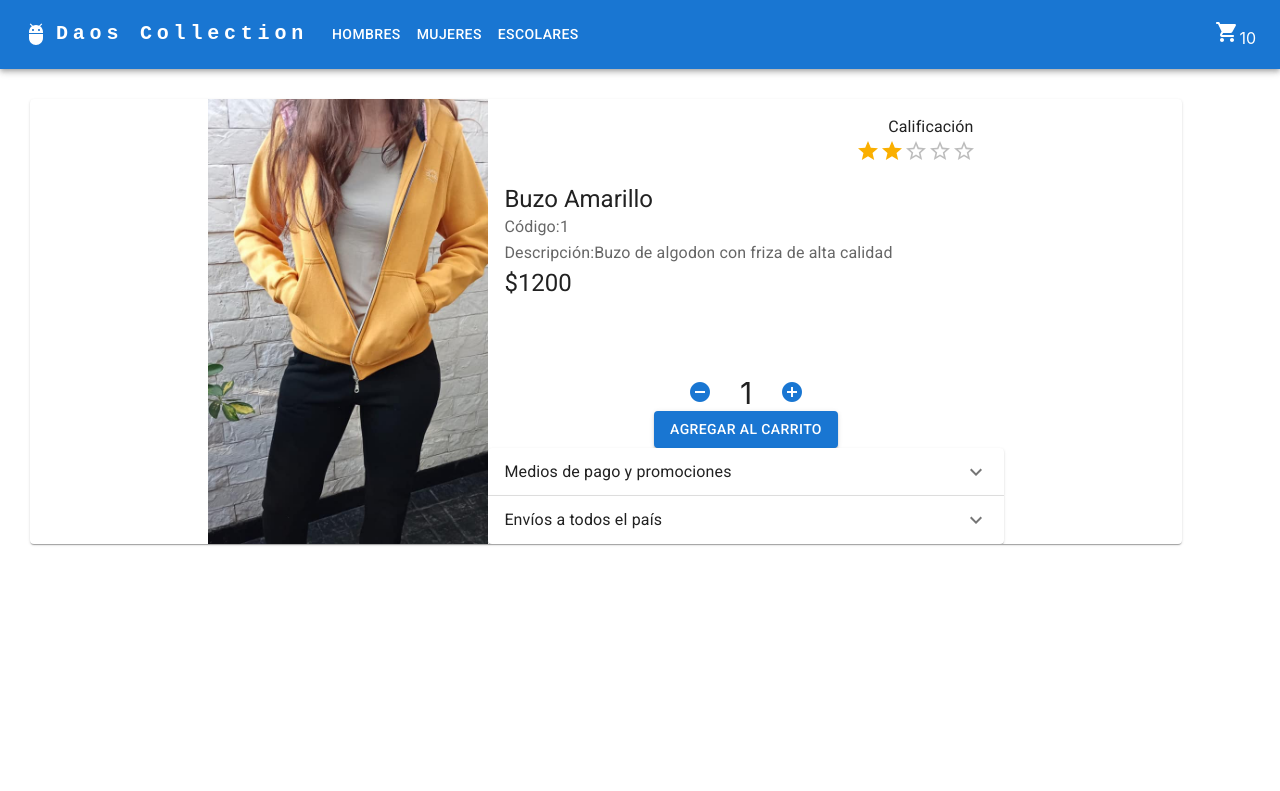
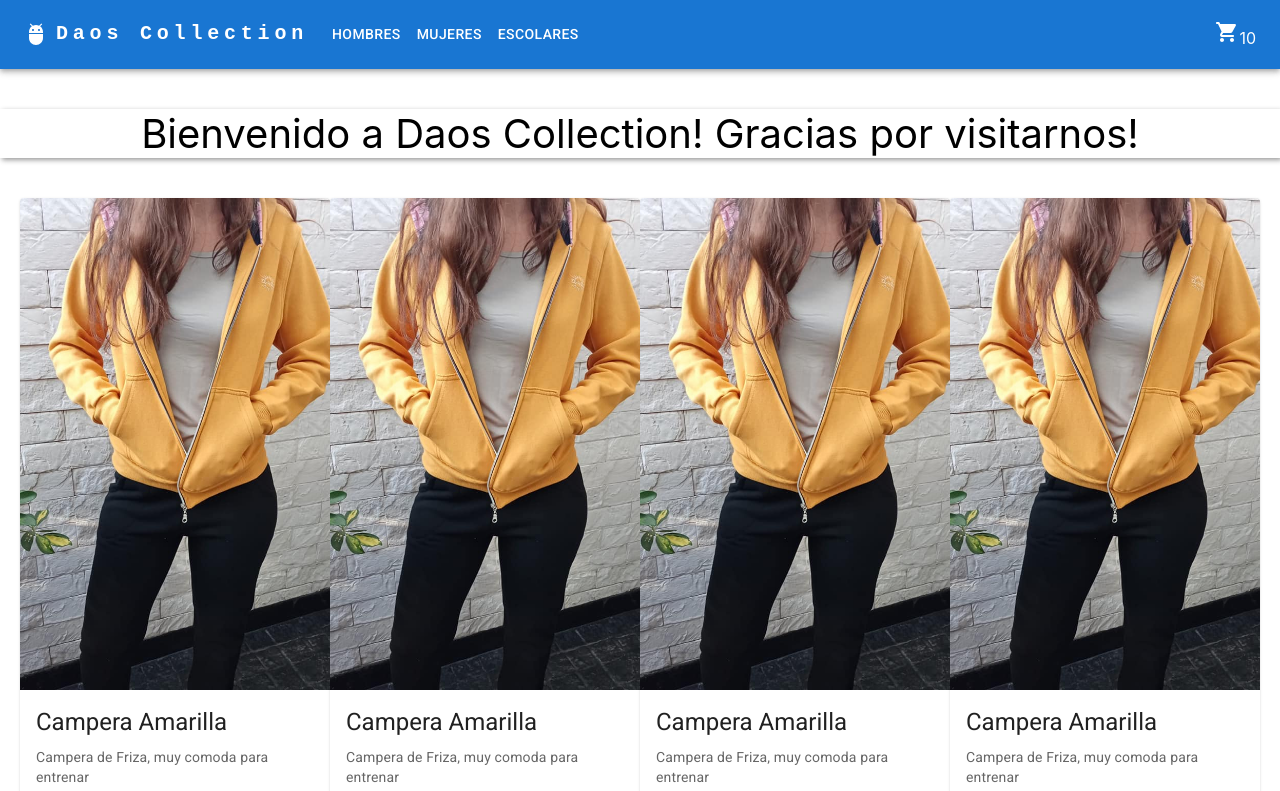
Before and after one commit to Maisaa7x/proyectoreact, a React (Create React App) app: page / in a window 1280 px wide. Shown: the top 791 px of the page. Built offline with nearby package versions, Linux system fonts and the light colour scheme.

Commit message:
Presentacion proyecto

```diff
--- a/src/App.js
+++ b/src/App.js
@@ -12,8 +12,8 @@ function App() {
 
   return <>
   <NavBar/>
-  {/* <ItemListContainer greeting={'Juan'}/>
-  <ItemCount stock={5} inicial={1} onAdd={onAdd}/> */}
+  <ItemListContainer greeting={'Daos Collection!'}/>
+  <ItemCount stock={5} inicial={1} onAdd={onAdd}/>
   <ItemDetailContainer />
   </>
 }
--- a/src/components/ItemListContainer.css
+++ b/src/components/ItemListContainer.css
@@ -4,3 +4,7 @@
     box-shadow: 2px 2px 5px #999;
 
 }
+.contenedor {
+    height: 50%;
+    width: 50%;
+}
--- a/src/components/ItemListContainer.jsx
+++ b/src/components/ItemListContainer.jsx
@@ -15,10 +15,10 @@ function ItemListContainer({greeting}) {
       const getItem = new Promise ((res, rej)=>{
         setTimeout(() => {
           res([
-          {id:1,title:'Botas Raven',description:'Altura Caña95 cm Altura puntera5 mm Altura Talón95 mm ColorNegro MaterialCuero', price:12000, pictureUrl:'./assets/img/raven.webp'},
-          {id:2,title:'Botas Slouchy',description:'Altura Caña19 cm Altura puntera5 mm Altura Talón65 mm ColorSuela MaterialGamuzón', price:24600, pictureUrl:'./assets/img/slouchy.webp'},
-          {id:3,title:'Botas Styles',description:'Altura Caña8 cm Altura puntera5 mm Altura Talón95 mm ColorNegro MaterialCharol', price:15000, pictureUrl:'./assets/img/styles.webp'},
-          {id:4,title:'Botas Bowie',description:'Altura Caña17 cm Altura puntera5 mm Altura Talón70 mm ColorSuela MaterialCuero', price:28900, pictureUrl:'./assets/img/bowie.webp'}])
+          {id:1,title:'Campera Amarilla',description:'Campera de Friza, muy comoda para entrenar', price:1500, pictureUrl:'./assets/img/inviernocinco.jpg'},
+          {id:2,title:'Campera Amarilla',description:'Campera de Friza, muy comoda para entrenar', price:1500, pictureUrl:'./assets/img/inviernocinco.jpg'},
+          {id:3,title:'Campera Amarilla',description:'Campera de Friza, muy comoda para entrenar', price:1500, pictureUrl:'./assets/img/inviernocinco.jpg'},
+          {id:4,title:'Campera Amarilla',description:'Campera de Friza, muy comoda para entrenar', price:1500, pictureUrl:'./assets/img/inviernocinco.jpg'}])
         }, 2000);
       });
 
@@ -40,10 +40,10 @@ function ItemListContainer({greeting}) {
 
 
     return <>
-    <p className="parrafo">{`Hola ${greeting}, gracias por visitarnos!`}</p>
+    <p className="parrafo">{`Bienvenido a ${greeting} Gracias por visitarnos!`}</p>
     <div>{loading && 'loading...'}</div>
     <div>{error && 'Hubo un error en el servidor'}</div>
-    <ItemList resultado={resultado}/>
+    <ItemList className="contenedor" resultado={resultado}/>
     </>
   }
 
```
